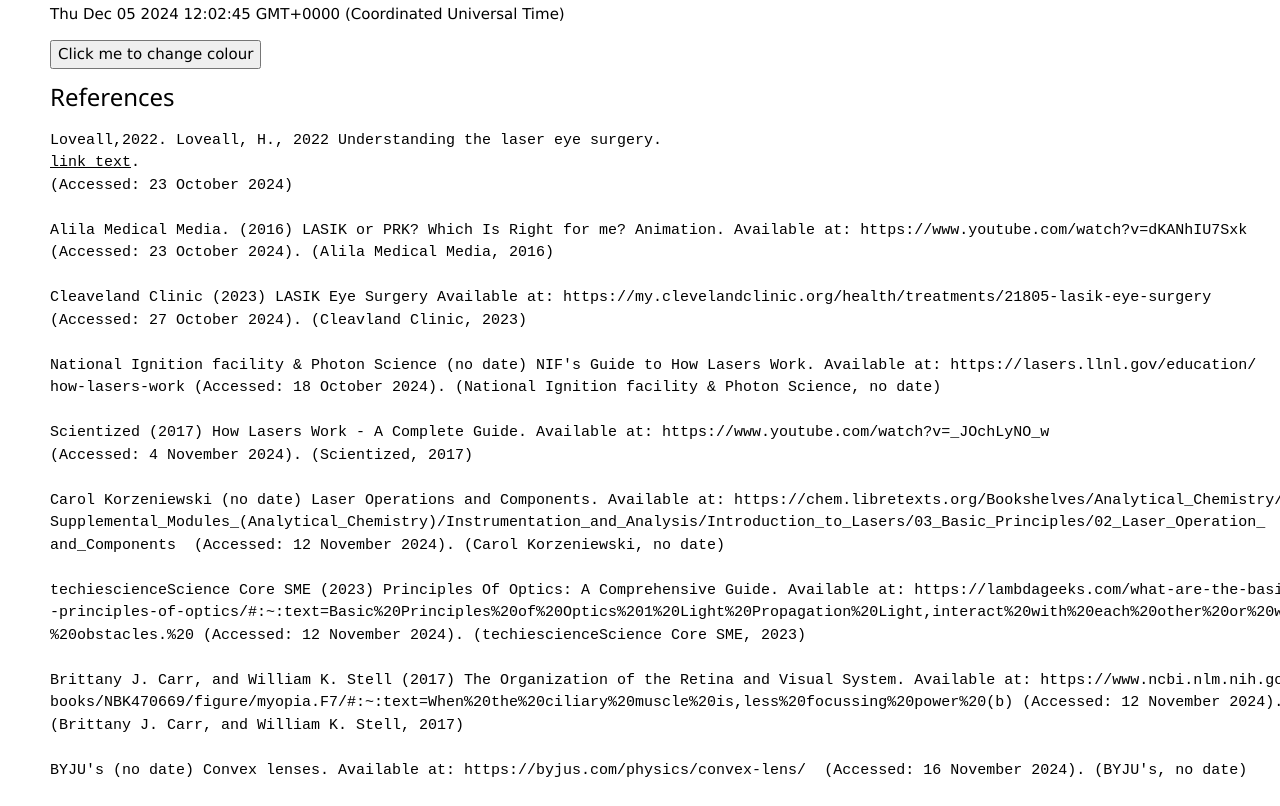
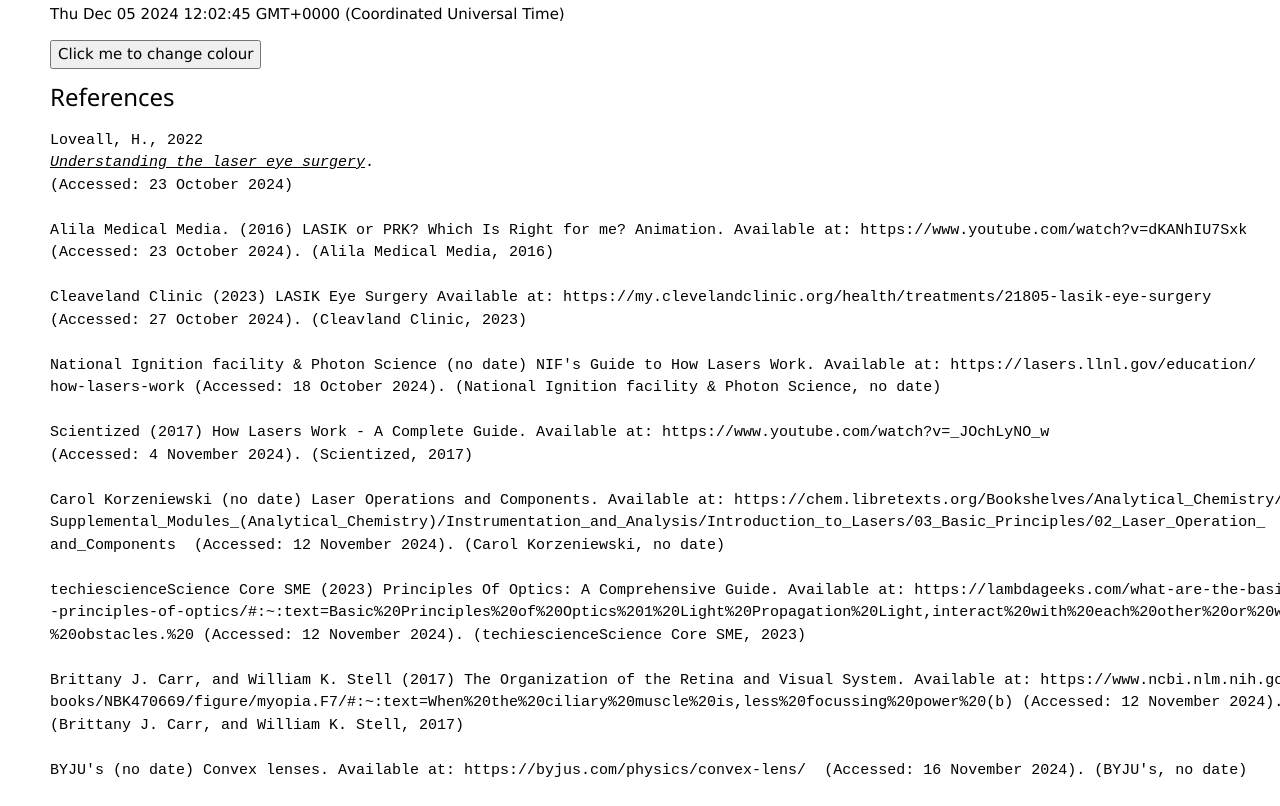
Before and after one commit to FEPSFY6861379/FY6861379, a plain HTML site: page index.html in a window 1280 px wide. Shown: the part 2671-3477 px from the top of the page. Drawn offline with nearby package versions, Linux system fonts and the light colour scheme.

Commit message:
Update index.html

```diff
--- a/index.html
+++ b/index.html
@@ -205,8 +205,8 @@
 
        <p>
          <pre>
-<a id="(Loveall, 2022)">Loveall,2022</a>. Loveall, H., 2022 Understanding the laser eye surgery.
-<a href="https://www.health-host.co.uk/understanding-laser-eye-surgery/">link text</a>.
+<a id="(Loveall, 2022)">Loveall, H., 2022</a>
+<a href="https://www.health-host.co.uk/understanding-laser-eye-surgery/"><I>Understanding the laser eye surgery</I></a>.
 (Accessed: 23 October 2024)
 
 Alila Medical Media. (2016) LASIK or PRK? Which Is Right for me? Animation. Available at: https://www.youtube.com/watch?v=dKANhIU7Sxk
```
